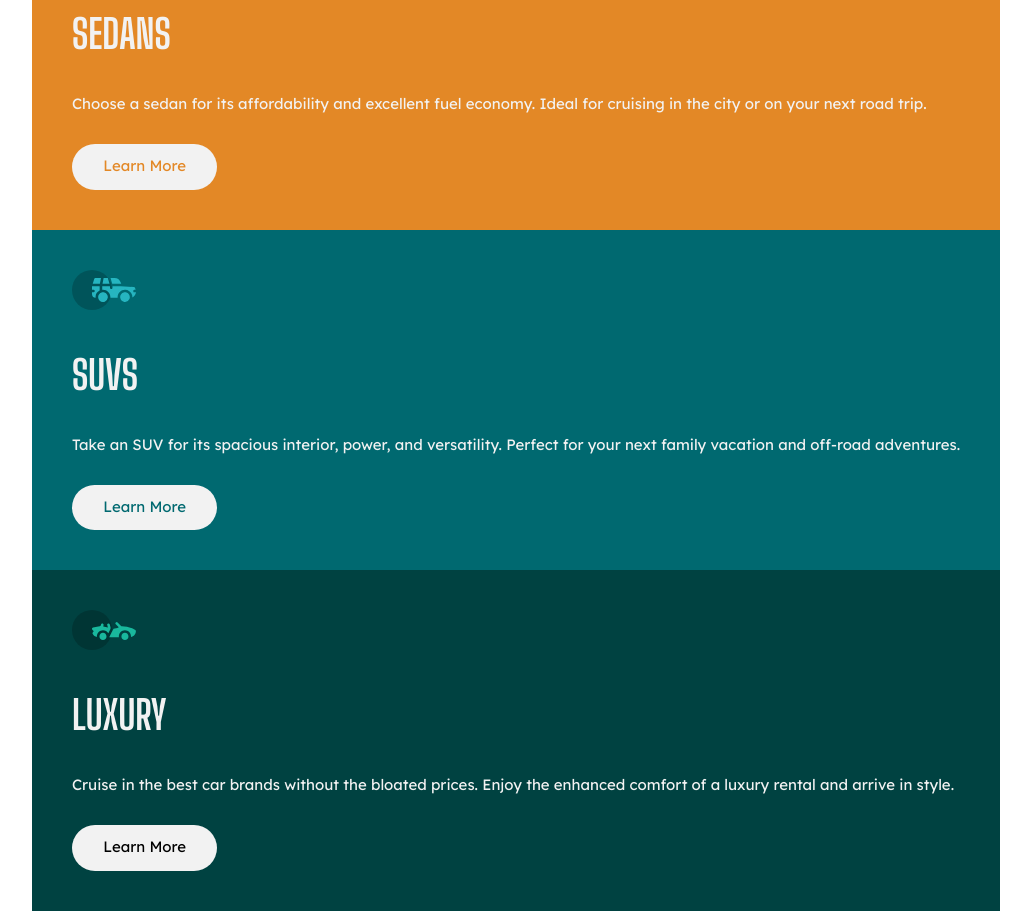
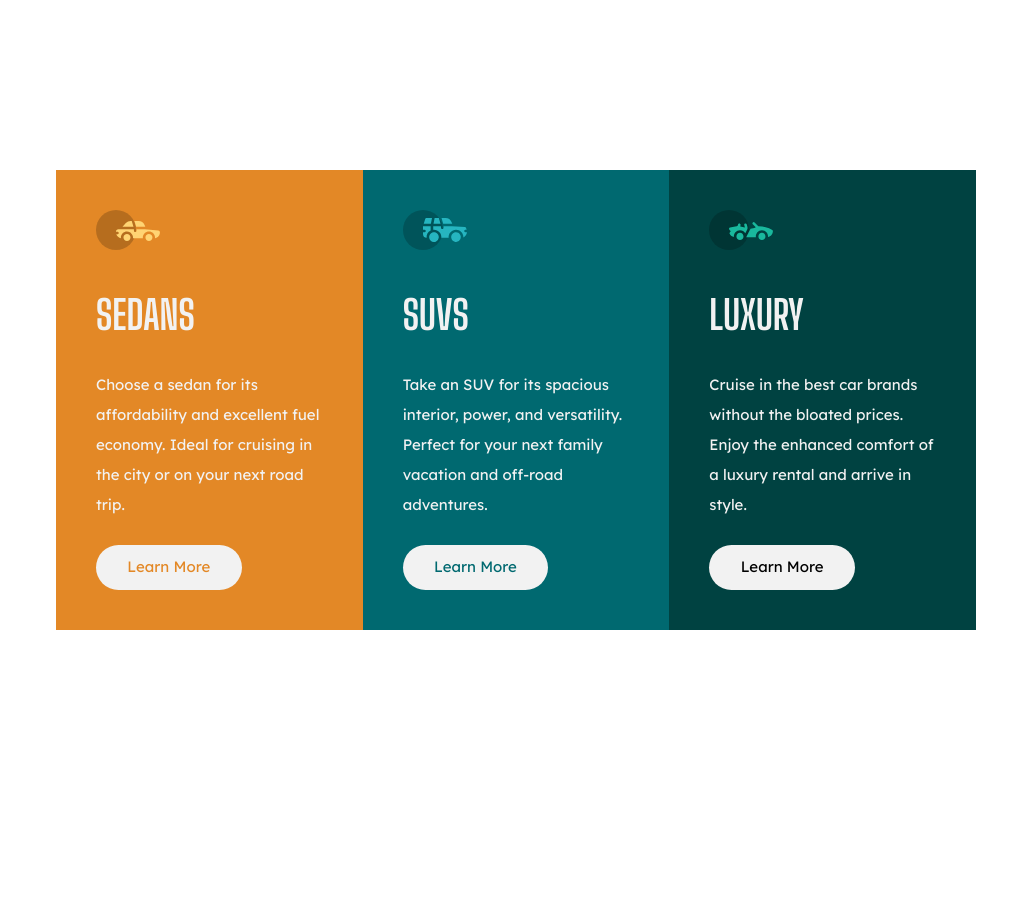
Before and after one commit to GiroFrm/three-col-card, a plain HTML site: page index.html in a window 1280 px wide. Shown: the whole page, without its empty margins (124-1155 px from the left). After the commit the page ends 800 px from the top, so only its background shows below. Drawn offline with Linux system fonts and the light colour scheme.

Commit message:
feat: Add class container to card

```diff
--- a/index.html
+++ b/index.html
@@ -10,7 +10,7 @@
     <title>preview card</title>
 </head>
 <body>
-    <main>
+    <main class="l-grid">
      <div class="c-card c-card--sedans">
         <img  class="c-card__icon" src="images/icon-sedans.svg" alt="">
         <h1 class="c-card__title"> SEDANS</h1>
```
